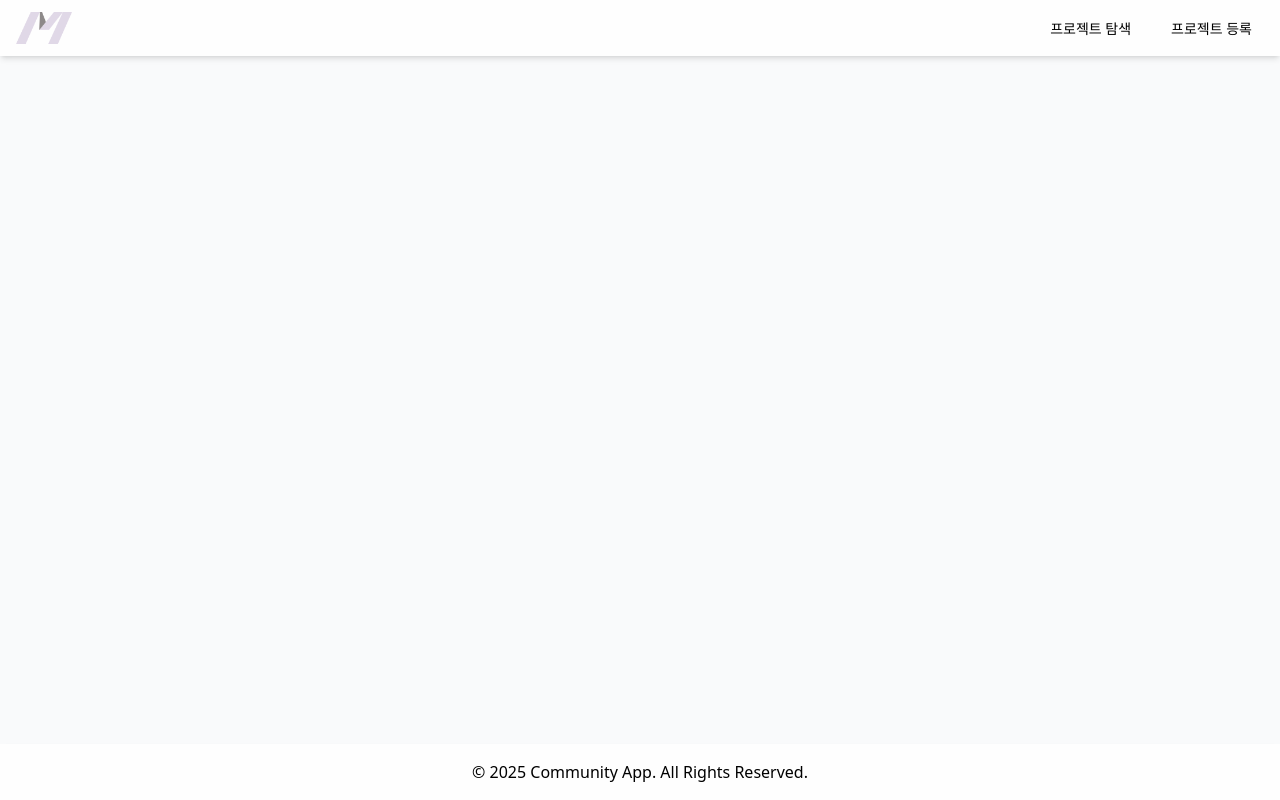
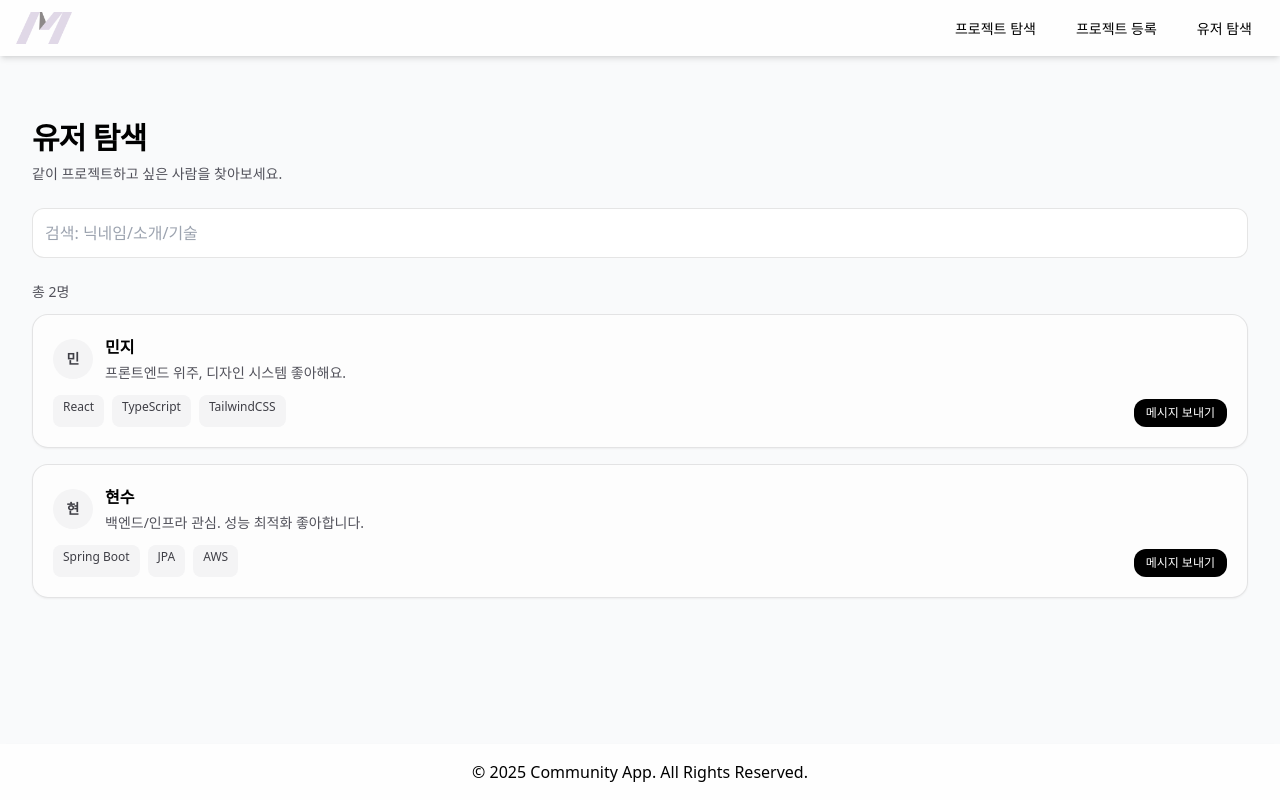
Before and after one commit to yurim6858/meom_front, a React (Vite) app in the folder moem-app/: page /usermatches in a window 1280 px wide. Built offline with nearby package versions, Linux system fonts and the light colour scheme.

Commit message:
feat: 유저 탐색 페이지 초기 구현 ** 유저 임시 DB, 메시지창 구현 해야함함

```diff
--- a/moem-app/src/App.jsx
+++ b/moem-app/src/App.jsx
@@ -10,6 +10,7 @@ import MatchingDetailPage from './pages/MatchingDetailPage';
 import { Signuppage } from './pages/Signuppage';
 import { Mainpage } from './pages/Mainpage';
 import Home from "./pages/Home";
+import UserMatchingPage from './pages/UserMatchingPage';
 
 function App() {
   return (
@@ -22,6 +23,7 @@ function App() {
         <Route path='/recruitments' element={<MatchingPage/>} />
         <Route path='/recruitments/:id' element={<MatchingDetailPage/>} />
         <Route path='/recruitments/new' element={<RecruitmentPage/>} />
+        <Route path='/usermatches' element={<UserMatchingPage/>}/>
       </Routes>
     </Layout>
   )
--- a/moem-app/src/components/layouts/Navigation.jsx
+++ b/moem-app/src/components/layouts/Navigation.jsx
@@ -16,6 +16,9 @@ function Navigation() {
                         <li>
                             <Link className="px-3 py-2 rounded-md text-sm font-medium hover:bg-white/80" to="/recruitments/new">프로젝트 등록</Link>
                         </li>
+                        <li>
+                            <Link className="px-3 py-2 rounded-md text-sm font-medium hover:bg-white/80" to="/usermatches">유저 탐색</Link>
+                        </li>
                     </ul>
                 </div>
             </div>
--- a/moem-app/src/pages/MatchingPage.jsx
+++ b/moem-app/src/pages/MatchingPage.jsx
@@ -131,7 +131,7 @@ const MatchingPage = () => {
 
                   <div className="mt-4 flex items-center justify-between">
                     <div className="flex items-center gap-2">
-                      <InitialBadge name={posting.username} /> {/* ✅ user.name → username */}
+                      <InitialBadge name={posting.username} />
                       <span className="text-sm text-zinc-700 dark:text-zinc-200">
                         {posting.username ?? "알 수 없음"}
                       </span>
--- /dev/null
+++ b/moem-app/src/pages/UserMatchingPage.jsx
@@ -0,0 +1,114 @@
+import { useMemo, useState } from "react";
+
+export const MOCK_USERS = [
+  {
+    id: 1,
+    username: "민지",
+    intro: "프론트엔드 위주, 디자인 시스템 좋아해요.",
+    skills: ["React", "TypeScript", "TailwindCSS"],
+  },
+  {
+    id: 2,
+    username: "현수",
+    intro: "백엔드/인프라 관심. 성능 최적화 좋아합니다.",
+    skills: ["Spring Boot", "JPA", "AWS"],
+  },
+];
+
+const MatchingUserPage = () => {
+  const [query, setQuery] = useState("");
+  const [users] = useState(MOCK_USERS);
+
+  const filtered = useMemo(() => {
+    const keyword = query.trim().toLowerCase();
+    if (!keyword) return users;
+
+    return users.filter(
+      (user) =>
+        user.username.toLowerCase().includes(keyword) ||
+        (user.intro || "").toLowerCase().includes(keyword) ||
+        (user.skills || []).some((s) => s.toLowerCase().includes(keyword))
+    );
+  }, [query, users]);
+
+  const handleMessage = (user) => {
+    alert(`${user.username}님에게 메시지를 보낼 수 있는 기능은 곧 연결됩니다!`);
+  };
+
+  return (
+    <section className="scroll-mt-[72px]">
+      <div className="container max-w-[1280px] mx-auto px-4 py-8">
+        <div className="mb-6">
+          <h1 className="text-2xl font-bold tracking-tight sm:text-3xl">유저 탐색</h1>
+          <p className="mt-2 text-sm text-zinc-600 dark:text-zinc-300">
+            같이 프로젝트하고 싶은 사람을 찾아보세요.
+          </p>
+        </div>
+
+        <div className="mb-6">
+          <input
+            value={query}
+            onChange={(e) => setQuery(e.target.value)}
+            placeholder="검색: 닉네임/소개/기술"
+            className="w-full rounded-xl border border-black/10 bg-white py-3 px-3 text-base outline-none focus:ring-2 focus:ring-black/10 dark:border-white/10 dark:bg-zinc-900"
+          />
+        </div>
+
+        <div className="mb-3 text-sm text-zinc-600 dark:text-zinc-400">
+          총 <span className="font-medium">{filtered.length}</span>명
+        </div>
+
+        {filtered.length === 0 ? (
+          <div className="rounded-2xl border border-dashed border-black/10 p-10 text-center text-sm text-zinc-500 dark:border-white/10">
+            조건에 맞는 유저가 없어요.
+          </div>
+        ) : (
+          <ul className="grid grid-cols-1 gap-4 sm:grid-cols-1">
+            {filtered.map((user) => (
+              <li
+                key={user.id}
+                className="rounded-2xl border border-black/10 bg-white/60 p-5 shadow-sm dark:border-white/10 dark:bg-zinc-900/60"
+              >
+                <div className="flex items-center gap-3">
+                  <div className="flex h-10 w-10 items-center justify-center rounded-full bg-zinc-100 text-sm font-semibold text-zinc-700 dark:bg-zinc-800 dark:text-zinc-200">
+                    {user.username?.[0] ?? "?"}
+                  </div>
+                  <div>
+                    <h3 className="text-base font-semibold">{user.username}</h3>
+                    <p className="mt-1 text-sm text-zinc-600 dark:text-zinc-300 line-clamp-2">
+                      {user.intro}
+                    </p>
+                  </div>
+                </div>
+
+                <div className="flex justify-between">
+                    <div className="mt-3 flex flex-wrap gap-2">
+                        {(user.skills || []).map((skill, idx) => (
+                            <span
+                                key={`${user.id}-${skill}-${idx}`}
+                                className="rounded-lg bg-zinc-100 px-2.5 py-1 text-xs text-zinc-700 dark:bg-zinc-800 dark:text-zinc-200"
+                            >
+                            {skill}
+                            </span>
+                        ))}
+                    </div>
+
+                    <div className="mt-4 flex justify-end">
+                        <button
+                            onClick={() => handleMessage(user)}
+                            className="rounded-xl bg-black px-3 py-1.5 text-xs font-medium text-white hover:bg-black/90 dark:bg-white dark:text-black dark:hover:bg-white/90"
+                        >
+                            메시지 보내기
+                        </button>
+                    </div>
+                </div>
+              </li>
+            ))}
+          </ul>
+        )}
+      </div>
+    </section>
+  );
+}
+
+export default MatchingUserPage
```
